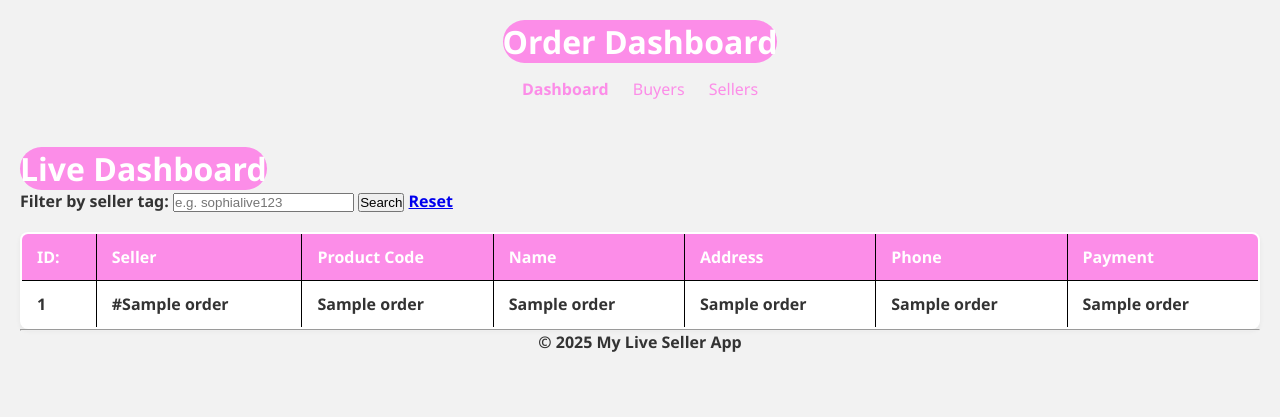
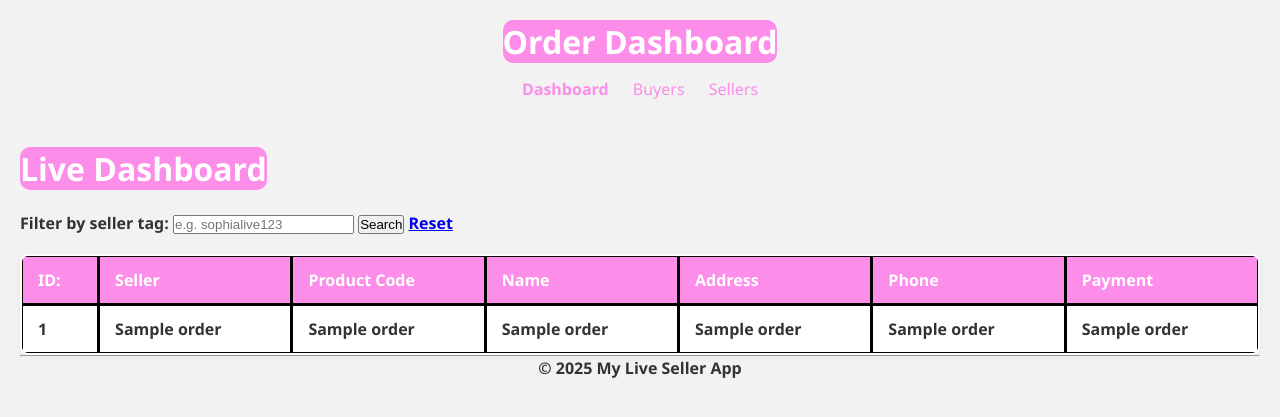
Before and after one commit to Verna-11/msgbot-app, a Flask app: page / in a window 1280 px wide. Shown: the top 417 px of the page. Run offline with Flask 3, Linux system fonts and the light colour scheme; a database or web service that is not in the repository returns one stand-in record (values such as "Sample title"); some libraries are stand-ins or nearby versions.

Commit message:
edit css

```diff
--- a/static/style.css
+++ b/static/style.css
@@ -36,13 +36,20 @@ nav a {
 
 nav a:hover {
     text-decoration: underline;
+    text: bold;
+    background-color: blue;
+    color: white;
+}
+
+a {
+    text: bold;
 }
 
 /* Header */
 h1 {
     background-color: #fc8de8;
     display: inline-block;
-    border-radius: 30px;
+    border-radius: 10px;
     color: white;
 }
 
@@ -66,7 +73,7 @@ table {
 
 th, td {
     padding: 12px 15px;
-    border: 1px solid black;
+    border: 3px solid black;
     text-align: left;
 }
 
@@ -80,7 +87,7 @@ footer {
 }
 
 /* Responsive layout */
-@media (max-width: 768px) {
+@media (max-width: 360px) {
     table, thead, tbody, th, td, tr {
         display: block;
         width: 100%;
--- a/templates/dashboard.html
+++ b/templates/dashboard.html
@@ -4,7 +4,8 @@
 {% block content %}
 <body>
   <h1>Live Dashboard</h1>
-  <br/>
+  <br>
+  <br>
   <form method="get">
     <label>Filter by seller tag:</label>
     <input name="seller" placeholder="e.g. sophialive123" value="{{ seller or '' }}">
@@ -25,7 +26,7 @@
     {% for row in orders %}
     <tr>
       <td>{{ row[0] }}</td>
-      <td>#{{ row[2] }}</td>
+      <td>{{ row[2] }}</td>
       <td>{{ row[3] }}</td>
       <td>{{ row[4]}}</td>
       <td>{{ row[5] }}</td>
```
